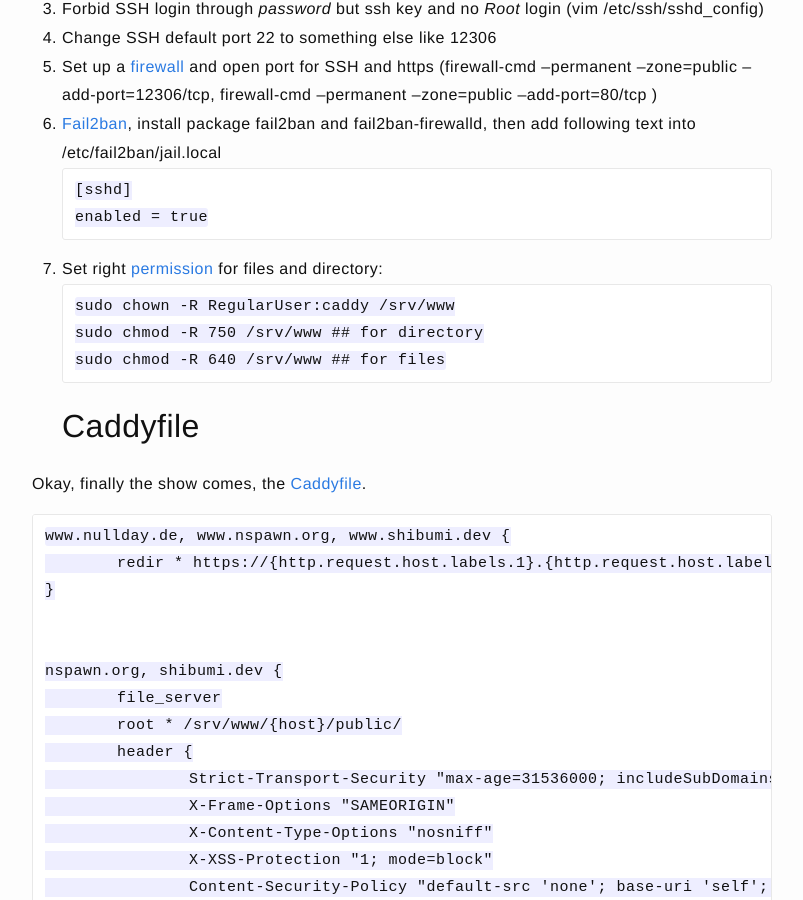
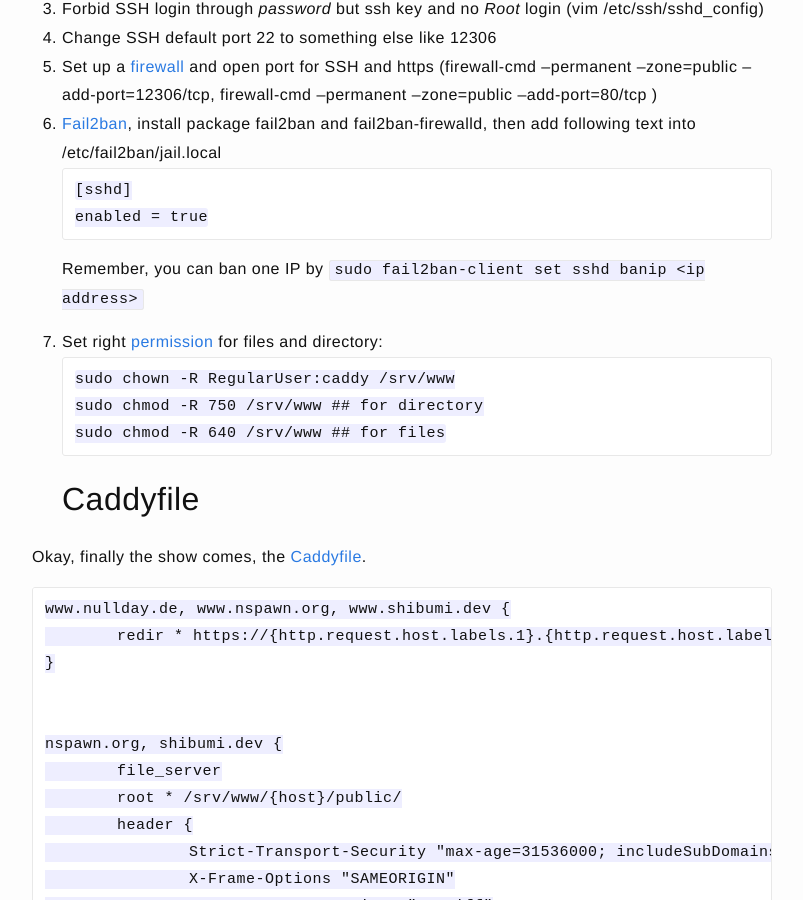
Before and after one commit to jazzi/jazzi.github.io, a Jekyll site: the page built from _posts/2021-09-14-install-hugo-with-caddy2-in-centos7.md, in a window 1280 px wide and 900 px high, scrolled down 1303 px. Shown: the whole window, without its empty margins (238-1041 px from the left). Built offline with Jekyll 4.4.1, drawn with Linux system fonts in a browser that asks for light colours.

Commit message:
update post

````diff
--- a/_posts/2021-09-14-install-hugo-with-caddy2-in-centos7.md
+++ b/_posts/2021-09-14-install-hugo-with-caddy2-in-centos7.md
@@ -27,11 +27,13 @@ I do not want to be alarmed "Dooom your website is hacked!" The internet is some
 3. Forbid SSH login through _password_ but ssh key and no _Root_ login (vim /etc/ssh/sshd_config)
 4. Change SSH default port 22 to something else like 12306
 5. Set up a [firewall](https://docs.fedoraproject.org/en-US/quick-docs/firewalld/) and open port for SSH and https (firewall-cmd --permanent --zone=public --add-port=12306/tcp, firewall-cmd --permanent --zone=public --add-port=80/tcp )
-6. [Fail2ban](https://devops.ionos.com/tutorials/install-fail2ban-on-centos-7-to-protect-ssh-via-firewalld/), install package fail2ban and fail2ban-firewalld, then add following text into /etc/fail2ban/jail.local
+6. [Fail2ban](https://www.linuxcapable.com/how-to-install-fail2ban-with-firewalld-on-rocky-linux-8/), install package fail2ban and fail2ban-firewalld, then add following text into /etc/fail2ban/jail.local
 ```
 [sshd]
 enabled = true
 ```
+Remember, you can ban one IP by `sudo fail2ban-client set sshd banip <ip address>`
+
 7. Set right [permission](https://www.cnblogs.com/sochishun/p/7413572.html) for files and directory:
 ```
 sudo chown -R RegularUser:caddy /srv/www
````
